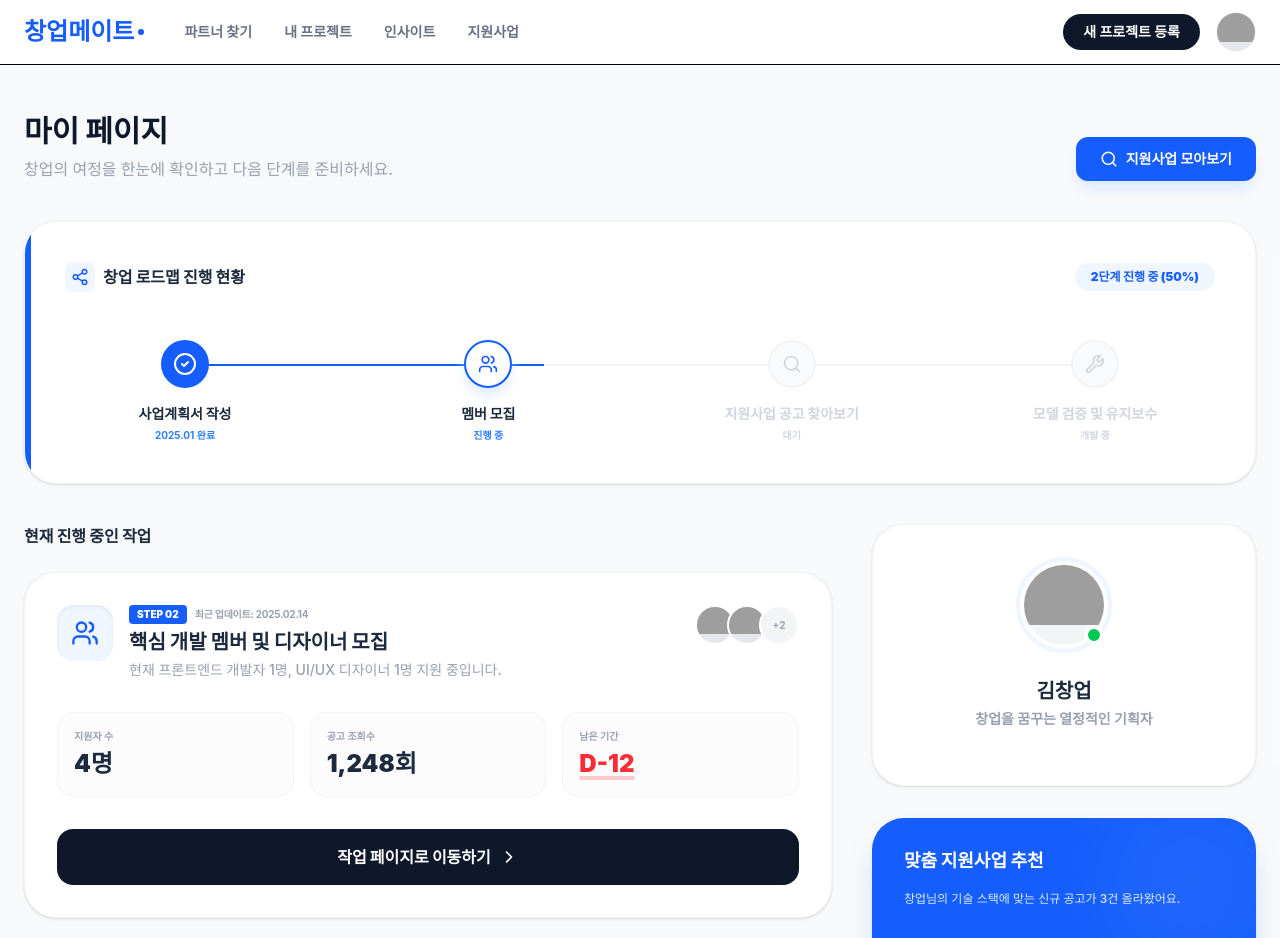
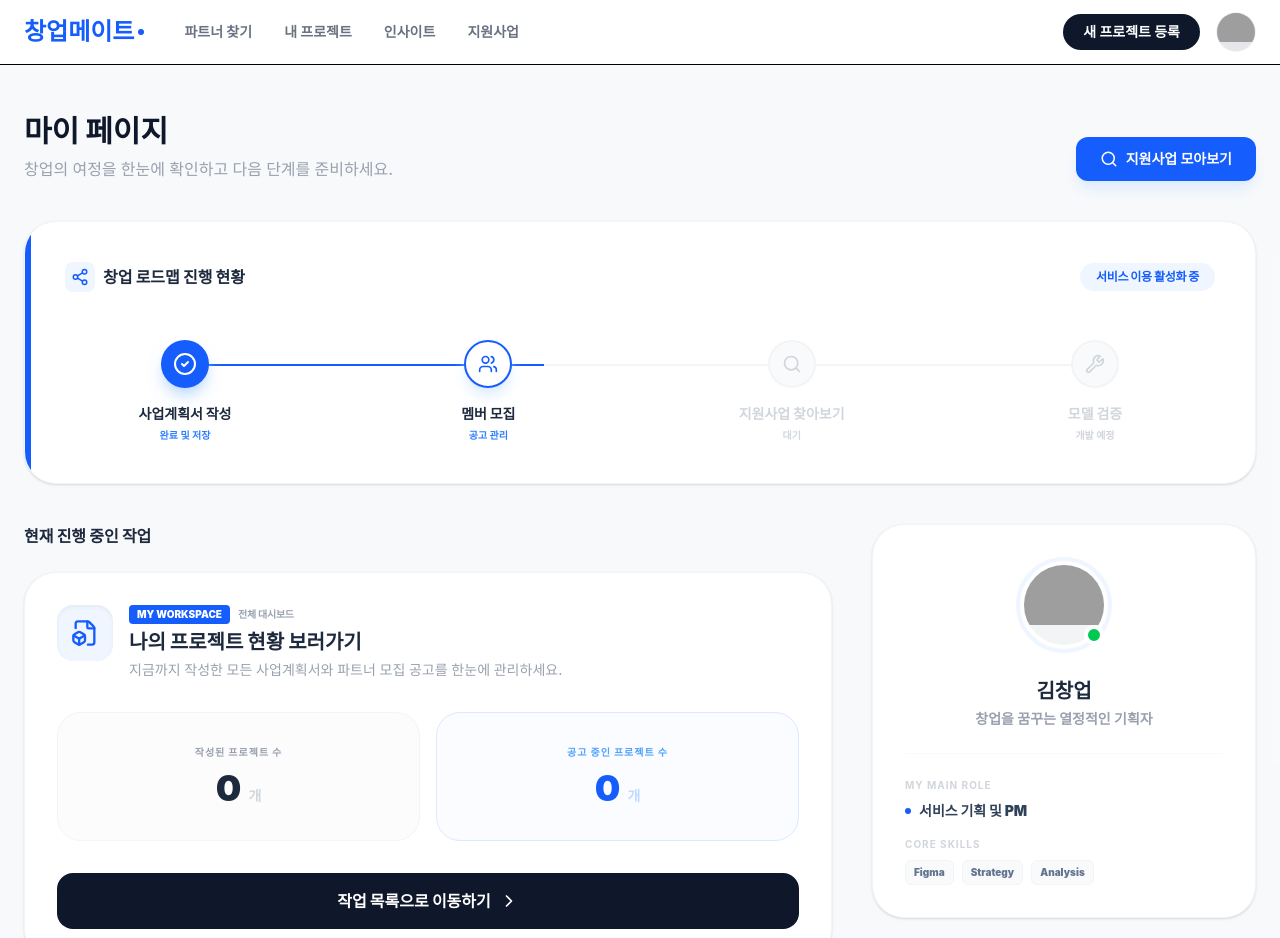
Before and after one commit to GDGOC-one-wave/front, a React (Vite) app: page /mypage in a window 1280 px wide. Shown: the top 938 px of the page. Built offline with nearby package versions, Linux system fonts and the light colour scheme; no server answers; grey boxes are pictures that could not be loaded.

Commit message:
[fix] 마이페이지 수정

```diff
--- a/src/pages/MyPage.jsx
+++ b/src/pages/MyPage.jsx
@@ -1,10 +1,21 @@
-import React from 'react';
+import React, { useState, useEffect } from 'react';
 import { useNavigate } from 'react-router-dom';
 import { Header, Footer } from '../components/Layout';
-import { CheckCircle2, Users, Search, Wrench, ChevronRight, Share2 } from 'lucide-react';
+import { getProjects } from '../services/storage';
+import { CheckCircle2, Users, Search, Wrench, ChevronRight, Share2, FileBox } from 'lucide-react';
 
 const MyPage = () => {
   const navigate = useNavigate();
+  const [stats, setStats] = useState({ total: 0, recruiting: 0 });
+
+  useEffect(() => {
+    const projects = getProjects();
+    const recruitingCount = projects.filter(p => p.isRecruiting).length;
+    setStats({
+      total: projects.length,
+      recruiting: recruitingCount
+    });
+  }, []);
 
   return (
     <div className="min-h-screen bg-gray-50/50">
@@ -14,7 +25,7 @@ const MyPage = () => {
         <div className="flex justify-between items-end mb-10">
             <div>
                 <h1 className="text-3xl font-black text-slate-900 mb-2">마이 페이지</h1>
-                <p className="text-gray-400 font-medium">창업의 여정을 한눈에 확인하고 다음 단계를 준비하세요.</p>
+                <p className="text-gray-400 font-medium font-bold">창업의 여정을 한눈에 확인하고 다음 단계를 준비하세요.</p>
             </div>
             <button
                 onClick={() => navigate('/support')}
@@ -32,7 +43,7 @@ const MyPage = () => {
                     <span className="p-1.5 bg-blue-50 text-blue-600 rounded-lg"><Share2 size={18}/></span>
                     창업 로드맵 진행 현황
                 </h3>
-                <span className="bg-blue-50 text-blue-600 px-4 py-1.5 rounded-full text-xs font-black">2단계 진행 중 (50%)</span>
+                <span className="bg-blue-50 text-blue-600 px-4 py-1.5 rounded-full text-xs font-black tracking-tight">서비스 이용 활성화 중</span>
             </div>
 
             <div className="flex justify-between items-start relative px-10">
@@ -42,13 +53,13 @@ const MyPage = () => {
                 </div>
 
                 {[
-                    { id: 1, title: '사업계획서 작성', status: '2025.01 완료', active: true, done: true },
-                    { id: 2, title: '멤버 모집', status: '진행 중', active: true, done: false, icon: <Users size={20}/> },
-                    { id: 3, title: '지원사업 공고 찾아보기', status: '대기', active: false, icon: <Search size={20}/> },
-                    { id: 4, title: '모델 검증 및 유지보수', status: '개발 중', active: false, icon: <Wrench size={20}/> },
+                    { id: 1, title: '사업계획서 작성', status: '완료 및 저장', active: true, done: true },
+                    { id: 2, title: '멤버 모집', status: '공고 관리', active: true, done: false, icon: <Users size={20}/> },
+                    { id: 3, title: '지원사업 찾아보기', status: '대기', active: false, icon: <Search size={20}/> },
+                    { id: 4, title: '모델 검증', status: '개발 예정', active: false, icon: <Wrench size={20}/> },
                 ].map((step, i) => (
                     <div key={i} className="flex flex-col items-center gap-4 relative z-10 w-40 text-center">
-                        <div className={`w-12 h-12 rounded-full flex items-center justify-center transition-all ${step.done ? 'bg-blue-600 text-white' : step.active ? 'bg-white border-2 border-blue-600 text-blue-600 shadow-lg shadow-blue-100' : 'bg-gray-50 border-2 border-gray-100 text-gray-300'}`}>
+                        <div className={`w-12 h-12 rounded-full flex items-center justify-center transition-all ${step.done ? 'bg-blue-600 text-white shadow-lg shadow-blue-200' : step.active ? 'bg-white border-2 border-blue-600 text-blue-600 shadow-lg shadow-blue-100' : 'bg-gray-50 border-2 border-gray-100 text-gray-300'}`}>
                             {step.done ? <CheckCircle2 size={24}/> : step.icon || <span className="font-black text-lg">{step.id}</span>}
                         </div>
                         <div>
@@ -61,7 +72,6 @@ const MyPage = () => {
         </section>
 
         <div className="grid lg:grid-cols-3 gap-10">
-            {/* Current Project Card */}
             <div className="lg:col-span-2">
                 <h3 className="font-black text-slate-800 mb-6 flex items-center gap-2">
                     현재 진행 중인 작업
@@ -70,47 +80,36 @@ const MyPage = () => {
                     <div className="flex justify-between items-start mb-8">
                         <div className="flex gap-4">
                             <div className="w-14 h-14 bg-blue-50 text-blue-600 rounded-2xl flex items-center justify-center shadow-inner">
-                                <Users size={28}/>
+                                <FileBox size={28}/>
                             </div>
                             <div>
                                 <div className="flex items-center gap-2 mb-1">
-                                    <span className="bg-blue-600 text-white px-2 py-0.5 rounded text-[10px] font-black uppercase">Step 02</span>
-                                    <span className="text-[10px] text-gray-400 font-bold tracking-tight">최근 업데이트: 2025.02.14</span>
+                                    <span className="bg-blue-600 text-white px-2 py-0.5 rounded text-[10px] font-black uppercase">My Workspace</span>
+                                    <span className="text-[10px] text-gray-400 font-bold tracking-tight uppercase">전체 대시보드</span>
                                 </div>
-                                <h4 className="text-xl font-black text-slate-800">핵심 개발 멤버 및 디자이너 모집</h4>
-                                <p className="text-gray-400 text-sm font-medium mt-1">현재 프론트엔드 개발자 1명, UI/UX 디자이너 1명 지원 중입니다.</p>
+                                <h4 className="text-xl font-black text-slate-800">나의 프로젝트 현황 보러가기</h4>
+                                <p className="text-gray-400 text-sm font-medium mt-1 font-bold">지금까지 작성한 모든 사업계획서와 파트너 모집 공고를 한눈에 관리하세요.</p>
                             </div>
-                        </div>
-                        <div className="flex -space-x-2">
-                            {[1, 2].map(n => (
-                                <div key={n} className="w-10 h-10 rounded-full border-2 border-white bg-gray-200 overflow-hidden">
-                                    <img src={`https://api.dicebear.com/7.x/avataaars/svg?seed=${n + 10}`} alt="user" />
-                                </div>
-                            ))}
-                            <div className="w-10 h-10 rounded-full border-2 border-white bg-gray-100 flex items-center justify-center text-[10px] font-bold text-gray-400">+2</div>
                         </div>
                     </div>
 
-                    <div className="grid grid-cols-3 gap-4 mb-8">
-                        <div className="bg-gray-50/50 p-4 rounded-2xl border border-gray-100">
-                            <div className="text-[10px] text-gray-400 font-bold mb-1 uppercase">지원자 수</div>
-                            <div className="text-2xl font-black text-slate-800">4명</div>
+                    {/* Stats Grid */}
+                    <div className="grid grid-cols-2 gap-4 mb-8">
+                        <div className="bg-gray-50/50 p-8 rounded-[24px] border border-gray-100 flex flex-col items-center justify-center text-center">
+                            <div className="text-[10px] text-gray-400 font-black mb-2 uppercase tracking-widest">작성된 프로젝트 수</div>
+                            <div className="text-4xl font-black text-slate-800">{stats.total} <span className="text-sm font-bold text-gray-300">개</span></div>
                         </div>
-                        <div className="bg-gray-50/50 p-4 rounded-2xl border border-gray-100">
-                            <div className="text-[10px] text-gray-400 font-bold mb-1 uppercase">공고 조회수</div>
-                            <div className="text-2xl font-black text-slate-800">1,248회</div>
-                        </div>
-                        <div className="bg-gray-50/50 p-4 rounded-2xl border border-gray-100">
-                            <div className="text-[10px] text-gray-400 font-bold mb-1 uppercase">남은 기간</div>
-                            <div className="text-2xl font-black text-red-500 underline decoration-red-200 decoration-4 underline-offset-4">D-12</div>
+                        <div className="bg-blue-50/30 p-8 rounded-[24px] border border-blue-100 flex flex-col items-center justify-center text-center">
+                            <div className="text-[10px] text-blue-400 font-black mb-2 uppercase tracking-widest">공고 중인 프로젝트 수</div>
+                            <div className="text-4xl font-black text-blue-600">{stats.recruiting} <span className="text-sm font-bold text-blue-200">개</span></div>
                         </div>
                     </div>
 
                     <button
-                        onClick={() => navigate('/plan')}
+                        onClick={() => navigate('/lounge')}
                         className="w-full bg-slate-900 text-white py-4 rounded-2xl font-black flex items-center justify-center gap-2 hover:bg-slate-800 transition-all group"
                     >
-                        작업 페이지로 이동하기
+                        작업 목록으로 이동하기
                         <ChevronRight className="group-hover:translate-x-1 transition-transform" size={20}/>
                     </button>
                 </div>
@@ -127,15 +126,37 @@ const MyPage = () => {
                     </div>
                     <h4 className="text-xl font-black text-slate-800 mb-1">김창업</h4>
                     <p className="text-sm text-gray-400 font-bold mb-6">창업을 꿈꾸는 열정적인 기획자</p>
+
+                    <div className="space-y-4 pt-6 border-t border-gray-50 text-left">
+                        <div>
+                            <div className="text-[10px] font-black text-gray-300 uppercase tracking-widest mb-2 font-bold">My Main Role</div>
+                            <div className="flex items-center gap-2 text-sm font-black text-slate-700">
+                                <span className="w-1.5 h-1.5 bg-blue-600 rounded-full"></span> 서비스 기획 및 PM
+                            </div>
+                        </div>
+                        <div>
+                            <div className="text-[10px] font-black text-gray-300 uppercase tracking-widest mb-2 font-bold">Core Skills</div>
+                            <div className="flex flex-wrap gap-2">
+                                {["Figma", "Strategy", "Analysis"].map(skill => (
+                                    <span key={skill} className="px-2 py-1 bg-gray-50 text-slate-500 text-[10px] font-black rounded-md border border-gray-100">
+                                        {skill}
+                                    </span>
+                                ))}
+                            </div>
+                        </div>
+                    </div>
                 </div>
 
                 <div className="bg-blue-600 rounded-[32px] p-8 text-white shadow-xl shadow-blue-200 relative overflow-hidden group">
                     <div className="absolute top-0 right-0 w-32 h-32 bg-white/10 blur-[60px] rounded-full"></div>
                     <h4 className="text-lg font-black mb-4 leading-tight">맞춤 지원사업 추천</h4>
-                    <p className="text-blue-100 text-xs font-medium mb-8 leading-relaxed">
+                    <p className="text-blue-100 text-xs font-medium mb-8 leading-relaxed font-bold">
                         창업님의 기술 스택에 맞는 신규 공고가 3건 올라왔어요.
                     </p>
-                    <button className="w-full bg-white text-blue-600 py-3 rounded-xl font-black text-xs hover:bg-blue-50 transition-all">
+                    <button
+                        onClick={() => navigate('/support')}
+                        className="w-full bg-white text-blue-600 py-3 rounded-xl font-black text-xs hover:bg-blue-50 transition-all"
+                    >
                         공고 확인하러 가기
                     </button>
                 </div>
```
Also changed, not shown: vercel.json (added).
